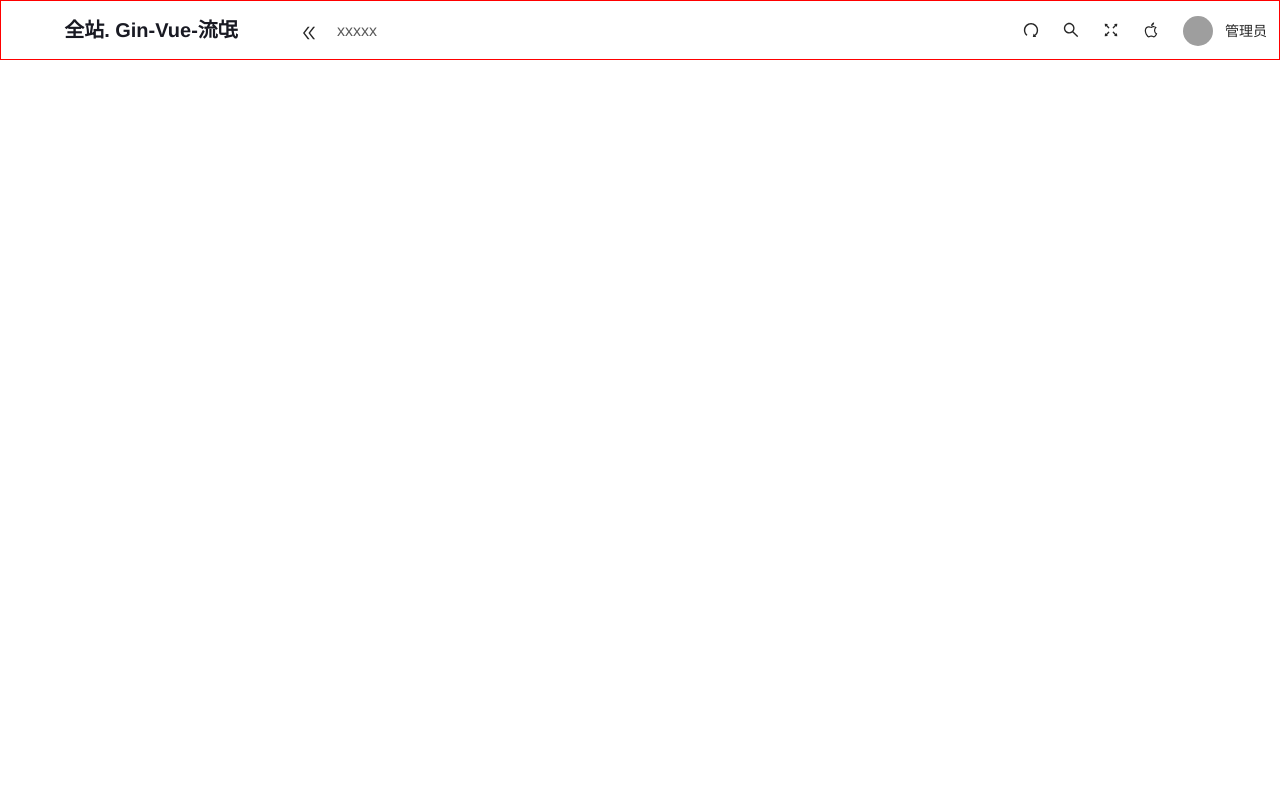
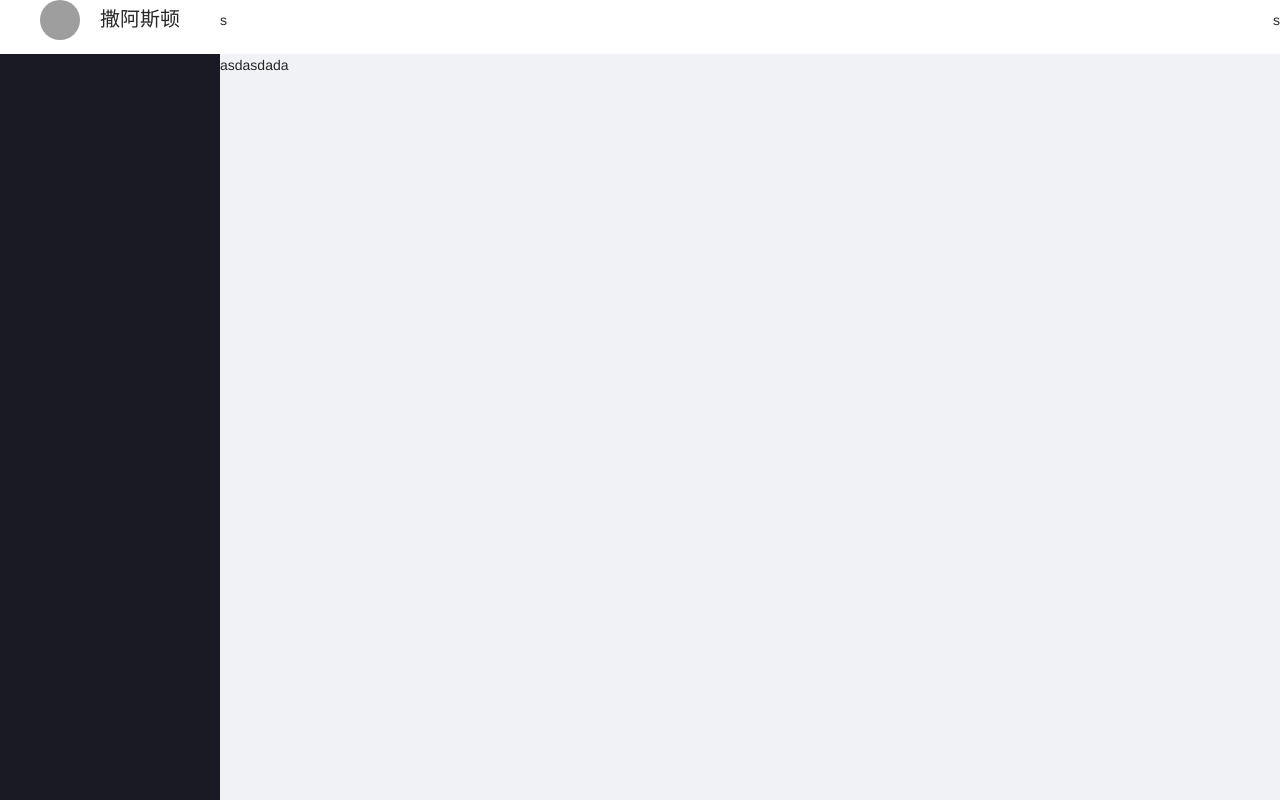
Before and after one commit to Sgxj-nb/Vue3.0, a Vue app in the folder main/: page /#/ in a window 1280 px wide. Built offline with nearby package versions, Linux system fonts and the light colour scheme; sample sign-in values are in the browser's storage; grey boxes are pictures that could not be loaded.

Commit message:
重构一下

```diff
--- a/main/components.d.ts
+++ b/main/components.d.ts
@@ -13,6 +13,7 @@ declare module '@vue/runtime-core' {
     AFormItem: typeof import('ant-design-vue/es')['FormItem']
     AInput: typeof import('ant-design-vue/es')['Input']
     HelloWorld: typeof import('./src/components/HelloWorld.vue')['default']
+    Herder: typeof import('./src/components/Herder.vue')['default']
     RouterLink: typeof import('vue-router')['RouterLink']
     RouterView: typeof import('vue-router')['RouterView']
   }
--- /dev/null
+++ b/main/src/components/Herder.vue
@@ -0,0 +1,53 @@
+<template>
+  <div class="H-der">
+    <div class="S-inner">
+      <span>
+        <img :src="img" alt="" />
+      </span>
+      <span>
+        {{ titleName }}
+      </span>
+    </div>
+    <div style="flex: 1">s</div>
+    <div>s</div>
+  </div>
+</template>
+
+<script setup lang="ts">
+import RedoOutlined from "@ant-design/icons-vue/RedoOutlined";
+import DoubleLeftOutlined from "@ant-design/icons-vue/DoubleLeftOutlined";
+import SearchOutlined from "@ant-design/icons-vue/SearchOutlined";
+import FullscreenOutlined from "@ant-design/icons-vue/FullscreenOutlined";
+import AppleOutlined from "@ant-design/icons-vue/AppleOutlined";
+import { title } from "@/tools/tools";
+let img: string = "https://qmplusimg.henrongyi.top/gva_header.jpg";
+let titleName = title;
+</script>
+
+<style scoped>
+.S-inner {
+  text-align: center;
+  height: 100%;
+  width: 220px;
+  /* border: 1px solid red; */
+}
+.S-inner > span {
+  display: inline-block;
+}
+.S-inner > span:nth-child(1) img {
+  width: 40px;
+  vertical-align: middle;
+  height: 40px;
+  overflow: hidden;
+  border-radius: 50%;
+}
+.S-inner > span:nth-child(2) {
+  font-size: 20px;
+  vertical-align: middle;
+  margin-left: 20px;
+}
+.H-der {
+  align-items: center;
+  display: flex;
+}
+</style>
--- a/main/src/page/index.vue
+++ b/main/src/page/index.vue
@@ -1,241 +1,58 @@
 <script setup lang="ts">
 import { ref } from "vue";
-import RedoOutlined from "@ant-design/icons-vue/RedoOutlined";
-import DoubleLeftOutlined from "@ant-design/icons-vue/DoubleLeftOutlined";
-import SearchOutlined from "@ant-design/icons-vue/SearchOutlined";
-import FullscreenOutlined from "@ant-design/icons-vue/FullscreenOutlined";
-import AppleOutlined from "@ant-design/icons-vue/AppleOutlined";
-
+import Herder from "@/components/Herder.vue";
 import { storeToRefs } from "pinia";
 import { userConten } from "@/pinia/index";
-import { Tree } from "@/tools/tools";
-let img: string = "https://qmplusimg.henrongyi.top/gva_header.jpg";
-
-// function hanshu() {
-//   let data = [
-//     { id: 4, title: "节点4", parent_id: 3 },
-//     { id: 5, title: "节点5", parent_id: 4 },
-//     { id: 6, title: "节点6", parent_id: 2 },
-//     { id: 1, title: "节点1", parent_id: 0 },
-//     { id: 2, title: "节点2", parent_id: 0 },
-//     { id: 3, title: "节点3", parent_id: 2 },
-//   ];
-//   Tree(data);
-// }
-// hanshu();
 const { userObject } = storeToRefs(userConten());
 </script>
 
 <template>
   <div class="page">
+    <div class="page-herder">
+      <Herder></Herder>
+    </div>
     <div class="page-main">
-      <div>
-        <header>
-          <div class="page-heder">
-            <div class="page-info">
-              <div class="page-name">
-                <div>全站. Gin-Vue-流氓</div>
-                <div class="page-copy">
-                  <div>
-                    <double-left-outlined
-                      style="
-                        font-size: 16px;
-                        font-style: normal;
-                        font-weight: 800;
-                        margin-top: 4px;
-                      "
-                    />
-                  </div>
-                  <div>{{ "xxxxx" }}</div>
-                </div>
-              </div>
-              <div>
-                <div class="page-right">
-                  <div>
-                    <redo-outlined
-                      style="
-                        font-family: gvaIcon !important;
-                        font-size: 16px;
-                        font-style: normal;
-                        font-weight: 800;
-                        -webkit-font-smoothing: antialiased;
-                      "
-                    />
-                  </div>
-                  <div>
-                    <search-outlined
-                      style="
-                        font-family: gvaIcon !important;
-                        font-size: 16px;
-                        font-style: normal;
-                        font-weight: 800;
-                        -webkit-font-smoothing: antialiased;
-                      "
-                    />
-                  </div>
-                  <div>
-                    <fullscreen-outlined
-                      style="
-                        font-family: gvaIcon !important;
-                        font-size: 16px;
-                        font-style: normal;
-                        font-weight: 800;
-                        -webkit-font-smoothing: antialiased;
-                      "
-                    />
-                  </div>
-                  <div>
-                    <apple-outlined
-                      style="
-                        font-family: gvaIcon !important;
-                        font-size: 16px;
-                        font-style: normal;
-                        font-weight: 800;
-                        -webkit-font-smoothing: antialiased;
-                      "
-                    />
-                  </div>
-                  <div><img :src="img" alt="" /></div>
-                  <div>管理员</div>
-                </div>
-              </div>
-            </div>
-          </div>
-        </header>
+      <div class="page-left">
+        <div class="page-content"></div>
       </div>
+      <div class="page-body">asdasdada</div>
     </div>
-    <section>
-      <div class="page-section">
-        <div class="page-info-right">
-          <div class="page-content-left">
-            <div class="page-concat">
-              <div class="page-scrollbar">
-                <div class="page-root">
-                  <div>asdsadsadsadsad</div>
-                </div>
-              </div>
-            </div>
-          </div>
-        </div>
-      </div>
-    </section>
   </div>
 </template>
 
 <style scoped>
-.page-root {
-  margin: 0;
-  padding-right: 0;
-  position: relative;
-  list-style: none;
-  border-right-width: 0 !important;
-  border-right: 1px solid red;
+.page-body {
+  overflow: auto;
+  padding: 0;
+  background-color: #f0f2f5;
+  margin-left: 220px;
+  height: 100%;
 }
-.page-scrollbar {
-  overflow: scroll;
+.page-left {
+  background: rgb(25, 26, 35);
+  position: absolute;
+  box-sizing: border-box;
   height: 100%;
-  margin-bottom: -17px;
-  overflow: hidden !important;
+  width: 220px;
 }
-.page-concat {
-  height: calc(100% - 40px);
+.page-herder {
+  width: 100%;
+  position: fixed;
+  top: 0;
+  z-index: 2000;
+  height: 54px;
+  border-bottom: 9\1px solid #fbfbfb;
 }
-.page-section {
+.page-main {
+  min-width: 1200px;
+  position: absolute;
+  left: 0;
+  top: 54px;
+  bottom: 0;
+  width: 100%;
+}
+.page {
   width: 100%;
   height: 100%;
-  overflow-y: hidden;
-}
-.page-info-right {
-  height: 100%;
-  position: relative;
-  padding-left: 224px;
-}
-.page-content-left {
-  position: absolute;
-  z-index: 2;
-  width: 224px;
-  height: 100%;
-  top: 0;
-  left: 0;
-  background-color: red;
-  border: 1px solid red;
-}
-.page-itemIcon {
-  overflow: hidden;
-  height: 35px;
-  width: 220px;
-  outline: 1px solid #333;
-  text-align: right;
-}
-.page-right > div:nth-child(5) {
-  margin: 0px 0px 0px 12px !important;
-}
-.page-right > div {
-  margin: 0 12px;
-  cursor: pointer;
-}
-.page-right > div:nth-child(5) img {
-  width: 30px;
-  height: 30px;
-}
-.page-right > div:nth-child(5) {
-  overflow: hidden;
-  border-radius: 50%;
-}
-.page-right {
-  align-items: center;
-  display: flex;
-}
-.page-copy > div:nth-child(1) {
-  padding-top: 5px;
-}
-.page-copy > div:nth-child(2) {
-  font-size: 16px;
-  color: rgba(0, 0, 0, 0.65);
-  margin-left: 20px;
-}
-.page-copy {
-  display: flex;
-  align-items: center;
-}
-.page-name > div:nth-child(1) {
-  color: rgb(25, 26, 35);
-  font-weight: 600;
-  font-size: 20px;
-  width: 300px;
-  text-align: center;
-}
-.page-name {
-  display: flex;
-  align-items: center;
-}
-.page-info {
-  padding-top: 14px;
-  display: flex;
-  justify-content: space-between;
-  align-items: center;
-}
-.page-heder {
-  height: 60px;
-  top: 0;
-  left: 0;
-  width: 100%;
-  position: absolute;
-  border: 1px solid red;
-  background-color: #fff;
-}
-.page {
-  /* border: 1px solid red; */
-  min-height: 100vh;
-  box-sizing: border-box;
-  overflow: auto;
-}
-.page-main {
-  justify-content: space-between;
-  align-items: center;
-  position: relative;
-  width: 100%;
-  box-sizing: border-box;
-  min-width: 1080px;
 }
 </style>
--- a/main/src/style.css
+++ b/main/src/style.css
@@ -6,3 +6,8 @@ html {
   font-family: Helvetica Neue, Helvetica, PingFang SC, Hiragino Sans GB,
     Microsoft YaHei, \5fae\8f6f\96c5\9ed1, Arial, sans-serif;
 }
+*,
+:after,
+:before {
+  box-sizing: inherit;
+}
--- a/main/src/tools/tools.ts
+++ b/main/src/tools/tools.ts
@@ -1,19 +1 @@
-// 获取每月的一号
-export function Time(): string {
-  return new Date().getFullYear() + '-' + Number(new Date().getMonth() + 1).toString().padStart(2, '0') + '-' + '01'
-}
-
-// 获取当月的前一天的日期
-export function TimeInfo(): string {
-  var day1 = new Date();
-  day1.setTime(day1.getTime() - 24 * 60 * 60 * 1000);
-  return day1.getFullYear() + "-" + (Number(new Date().getMonth() + 1).toString().padStart(2, '0')) + "-" + (Number(day1.getDate()).toString().padStart(2, '0'));
-}
-
-// type list = {}
-// // 树状转换
-// export function Tree(data) {
-//   const res = []
-//   const iMap = data.reduce((obj, item) => Object.assign(obj, { [item.id]: { ...item, children: [] } }), {})
-//   // console.log(iMap);
-// }
+export const title = '撒阿斯顿'
```
